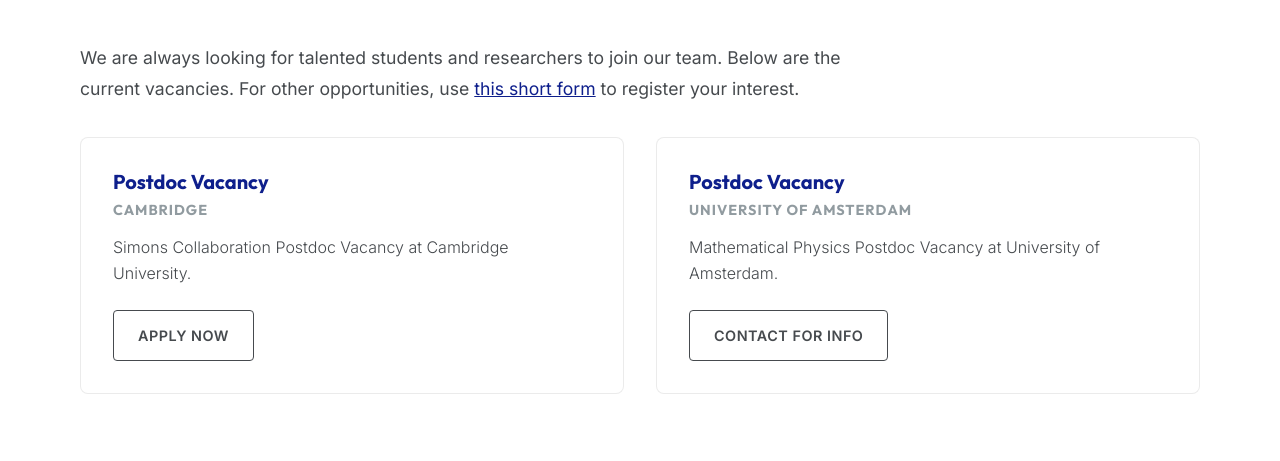
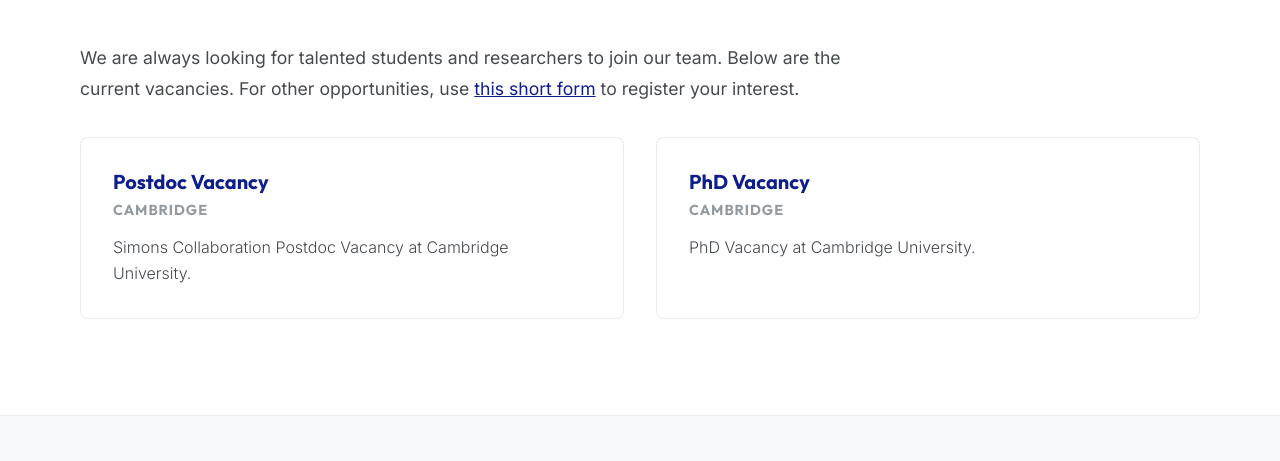
Before and after one commit to adnarim066/mathphys-ai, a plain HTML site: page join.html in a window 1280 px wide. Shown: the part 230-691 px from the top of the page. Drawn offline with Linux system fonts and the light colour scheme.

Commit message:
new vacancy

```diff
--- a/join.html
+++ b/join.html
@@ -59,22 +59,17 @@
                     <p class="card-text">
                         Simons Collaboration Postdoc Vacancy at Cambridge University.
                     </p>
-                    <a href="https://academicjobsonline.org/ajo/jobs/31454" target="_blank" class="btn btn-outline"
-                        style="margin-top: 1.5rem;">Apply Now</a>
                 </div>
             </div>
 
             <!-- Vacancy 2 -->
             <div class="card" style="padding: 2rem;">
-                <h3 class="card-title" style="color: var(--color-accent);">Postdoc Vacancy</h3>
-                <h4 class="card-subtitle">University of Amsterdam</h4>
+                <h3 class="card-title" style="color: var(--color-accent);">PhD Vacancy</h3>
+                <h4 class="card-subtitle">Cambridge</h4>
                 <div style="margin-top: 1rem;">
                     <p class="card-text">
-                        Mathematical Physics Postdoc Vacancy at University of Amsterdam.
+                        PhD Vacancy at Cambridge University.
                     </p>
-                    <a href="mailto:miranda.cheng.w@gmail.com" class="btn btn-outline"
-                        style="margin-top: 1.5rem;">Contact for
-                        Info</a>
                 </div>
             </div>
         </div>
```
